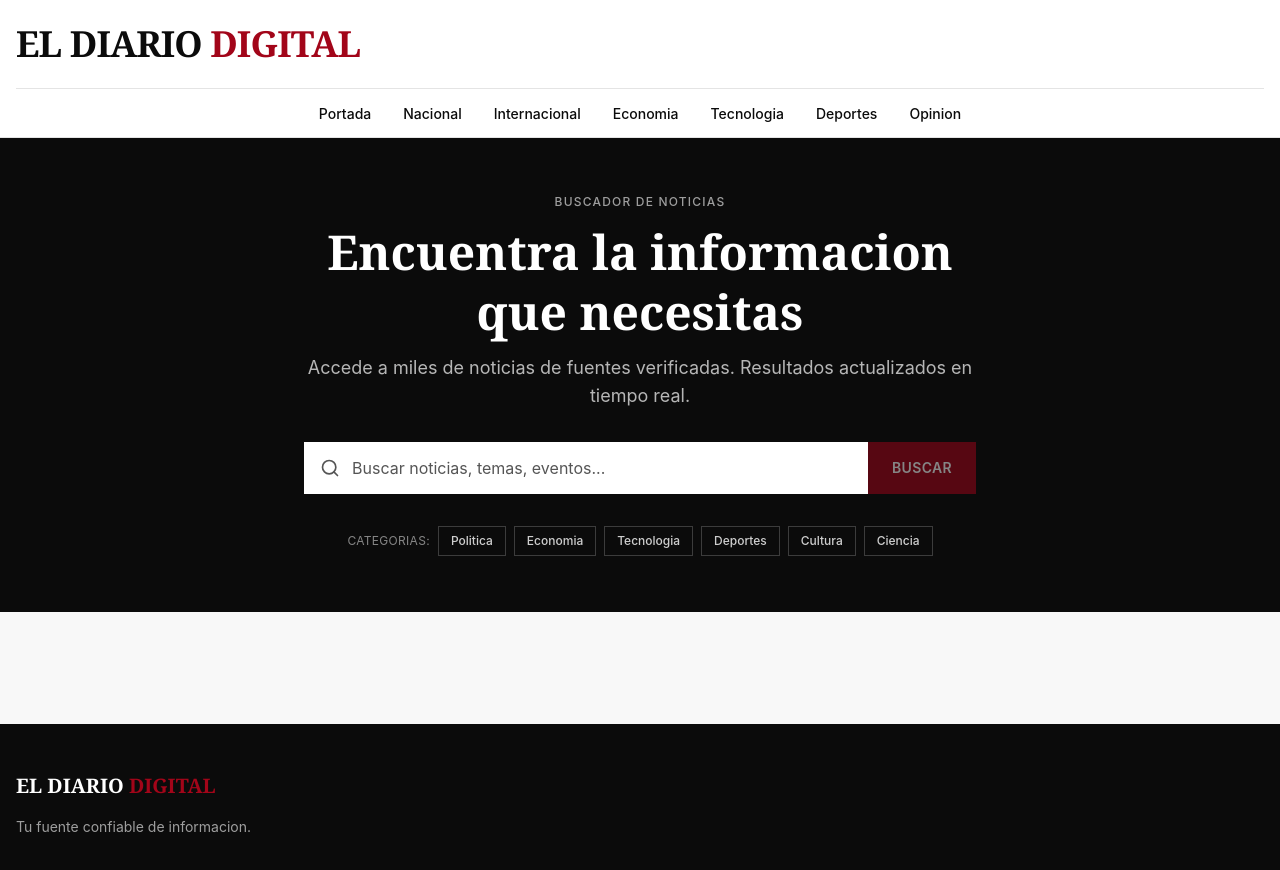
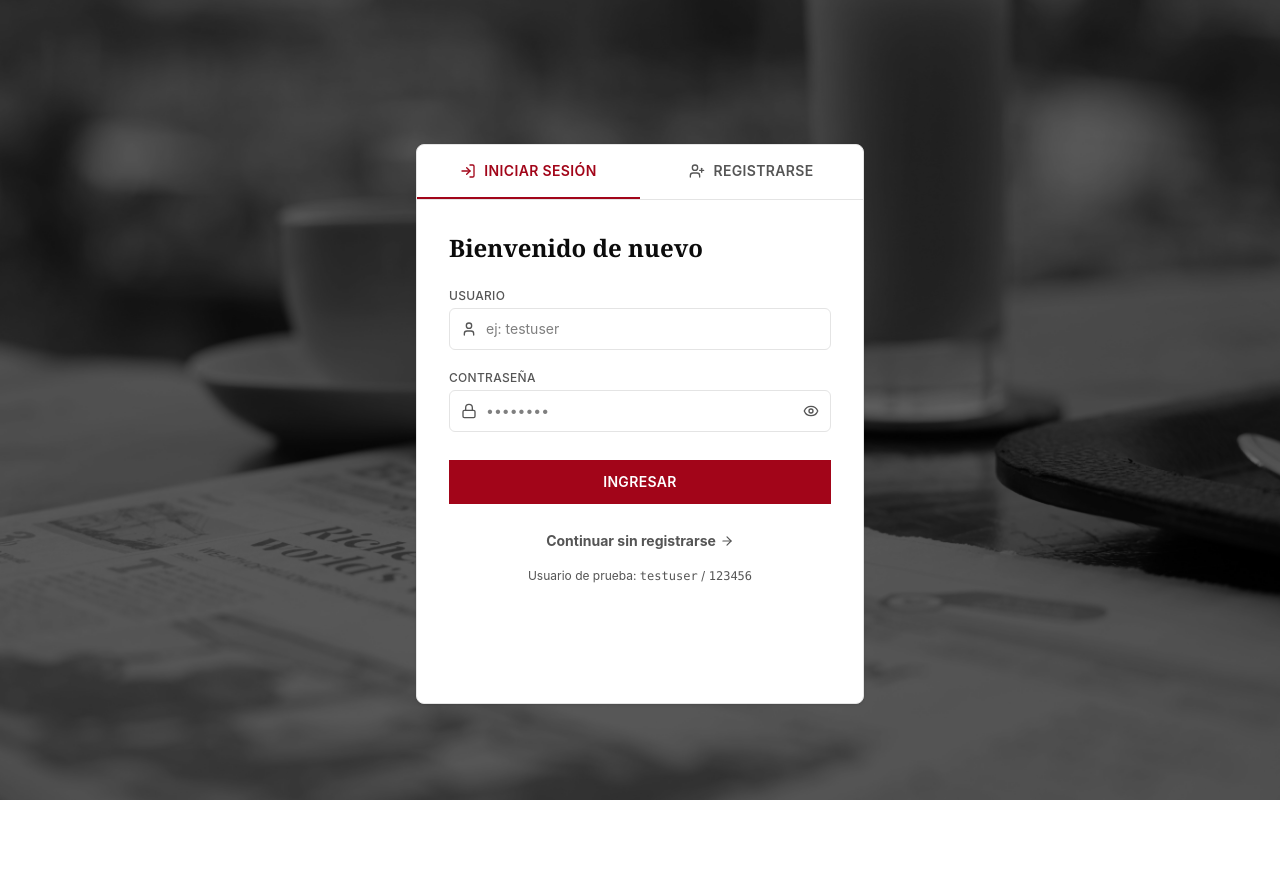
Before and after one commit to AmandaMedina17/News_Retrieval_UI, a React (Vite) app: page / in a window 1280 px wide. Shown: the top 870 px of the page. After the commit the page ends 800 px from the top, so only its background shows below. Built offline with nearby package versions, Linux system fonts and the light colour scheme.

Commit message:
feat: transitions and visual adjustments

```diff
--- a/src/App.tsx
+++ b/src/App.tsx
@@ -1,19 +1,61 @@
 "use client";
 
+import { useState } from "react";
 import { Header } from "./components/layout/Header";
 import { Footer } from "./components/layout/Footer";
 import { HeroSection } from "./components/sections/HeroSection";
 import { NewsGrid } from "./components/ui/NewsGrid";
+import { AuthCard } from "./components/sections/AuthCard";
 import { useSearch } from "./hooks/useSearch";
+import fondo from "./components/sections/periodico.jpg";
 
 export default function App() {
-  const { query, setQuery, news, isLoading, hasSearched, handleSearch } =
-    useSearch();
+  const [isLoggedIn, setIsLoggedIn] = useState(false);
+  const [user, setUser] = useState<string | null>(null);
+  const [isLeaving, setIsLeaving] = useState(false);
+
+  const { query, setQuery, news, isLoading, hasSearched, handleSearch } = useSearch();
+
+  const handleLogin = (username: string) => {
+    setIsLeaving(true);
+    setTimeout(() => {
+      setIsLoggedIn(true);
+      setUser(username);
+      setIsLeaving(false);
+    }, 500);
+  };
+
+  const handleLogout = () => {
+    setIsLoggedIn(false);
+    setUser(null);
+  };
+
+  const bgUrl = fondo && typeof fondo === "object" && "src" in fondo ? fondo : fondo;
 
   return (
-    <div className="min-h-screen flex flex-col bg-background">
-      <Header />
+    <>
+      {/* Fondo fijo con imagen y overlay */}
+      <div
+        className="fixed inset-0 w-full h-full bg-cover bg-center bg-no-repeat"
+        style={{ backgroundImage: `url(${bgUrl})` }}
+      >
+        <div className="absolute inset-0 bg-black/60" />
+      </div>
 
+      {/* Contenido principal */}
+      <div className="relative z-10">
+        {!isLoggedIn ? (
+          <div
+            className={`flex min-h-screen items-center justify-center px-4 py-12 transition-all duration-500 ease-out ${
+              isLeaving ? "opacity-0 scale-95" : "opacity-100 scale-100"
+            }`}
+          >
+            <AuthCard onLogin={handleLogin} />
+          </div>
+        ) : (
+          <div className="animate-fadeInUp">
+            <div className="min-h-screen flex flex-col bg-transparent">
+              <Header user={user} onLogout={handleLogout} />
               <main className="flex-1">
                 <HeroSection
                   query={query}
@@ -22,8 +64,9 @@ export default function App() {
                   isLoading={isLoading}
                 />
 
-        <section className="w-full px-4 py-10 md:py-14">
-          <div className="max-w-7xl mx-auto">
+                {/* Sección de noticias con fondo blanco */}
+                <section className="w-full bg-muted py-10 md:py-14 mt-0 rounded-t-lg">
+                  <div className="max-w-7xl mx-auto px-4">
                     {hasSearched && (
                       <div className="mb-6 flex items-center justify-between border-b border-border pb-4">
                         <h2 className="font-serif text-xl md:text-2xl font-bold text-foreground">
@@ -33,13 +76,12 @@ export default function App() {
                           <span className="text-sm text-muted-foreground">
                             {news.length}{" "}
                             {news.length === 1
-                      ? "articulo encontrado"
-                      : "articulos encontrados"}
+                              ? "artículo encontrado"
+                              : "artículos encontrados"}
                           </span>
                         )}
                       </div>
                     )}
-
                     <NewsGrid
                       news={news}
                       isLoading={isLoading}
@@ -48,21 +90,21 @@ export default function App() {
                   </div>
                 </section>
               </main>
-
               <Footer />
+            </div>
+          </div>
+        )}
+      </div>
 
       <style>{`
         @keyframes fadeInUp {
-          from {
-            opacity: 0;
-            transform: translateY(10px);
+          from { opacity: 0; transform: translateY(10px); }
+          to { opacity: 1; transform: translateY(0); }
         }
-          to {
-            opacity: 1;
-            transform: translateY(0);
-          }
+        .animate-fadeInUp {
+          animation: fadeInUp 0.4s ease-out forwards;
         }
       `}</style>
-    </div>
+    </>
   );
 }
--- a/src/components/layout/Header.tsx
+++ b/src/components/layout/Header.tsx
@@ -1,10 +1,15 @@
 "use client";
 
 import { useState } from "react";
-import { Menu, X } from "lucide-react";
+import { Menu, X, LogOut } from "lucide-react";
 import { navItems } from "../../data/mock";
 
-export function Header() {
+interface HeaderProps {
+  user?: string | null;
+  onLogout?: () => void;
+}
+
+export function Header({ user, onLogout }: HeaderProps) {
   const [mobileMenuOpen, setMobileMenuOpen] = useState(false);
 
   return (
@@ -28,6 +33,23 @@ export function Header() {
               EL DIARIO <span className="text-primary">DIGITAL</span>
             </h1>
           </div>
+
+          {/* Área de usuario (solo visible en desktop y si está logueado) */}
+          {user && (
+            <div className="hidden md:flex items-center gap-4 ml-4">
+              <span className="text-sm text-muted-foreground">
+                Hola, <span className="font-medium text-foreground">{user}</span>
+              </span>
+              <button
+                onClick={onLogout}
+                className="flex items-center gap-1.5 text-sm text-muted-foreground hover:text-primary transition-colors"
+                aria-label="Cerrar sesión"
+              >
+                <LogOut className="w-4 h-4" />
+                <span>Salir</span>
+              </button>
+            </div>
+          )}
         </div>
 
         <nav className="hidden md:block border-t border-border">
@@ -46,6 +68,7 @@ export function Header() {
         </nav>
       </div>
 
+      {/* Menú móvil */}
       {mobileMenuOpen && (
         <nav className="md:hidden border-t border-border bg-card">
           <ul className="divide-y divide-border">
@@ -59,6 +82,18 @@ export function Header() {
                 </a>
               </li>
             ))}
+            {/* Opción de cerrar sesión en móvil si está logueado */}
+            {user && (
+              <li>
+                <button
+                  onClick={onLogout}
+                  className="w-full text-left px-4 py-3 text-sm font-medium text-muted-foreground hover:bg-muted transition-colors flex items-center gap-2"
+                >
+                  <LogOut className="w-4 h-4" />
+                  Cerrar sesión ({user})
+                </button>
+              </li>
+            )}
           </ul>
         </nav>
       )}
--- a/src/components/sections/HeroSection.tsx
+++ b/src/components/sections/HeroSection.tsx
@@ -22,8 +22,9 @@ export function HeroSection({
   };
 
   return (
-    <section className="w-full bg-foreground text-card py-10 md:py-14">
-      <div className="max-w-4xl mx-auto px-4 text-center space-y-6">
+    <section className="relative w-full text-card py-10 md:py-14">
+      {/* Contenido por encima del overlay (el overlay ya está en App.tsx) */}
+      <div className="relative z-10 max-w-4xl mx-auto px-4 text-center space-y-6">
         <div className="space-y-3">
           <p className="text-xs uppercase tracking-widest text-card/60 font-medium">
             Buscador de noticias
--- a/src/components/ui/SearchBar.tsx
+++ b/src/components/ui/SearchBar.tsx
@@ -36,7 +36,7 @@ export function SearchBar({
         <button
           type="submit"
           disabled={isLoading || !query.trim()}
-          className="h-[52px] px-6 rounded-none text-sm font-semibold uppercase tracking-wide transition-all disabled:opacity-50 bg-primary text-primary-foreground hover:bg-primary/90"
+          className="h-[52px] px-6 rounded-none text-sm font-semibold uppercase tracking-wide transition-all bg-primary text-primary-foreground hover:bg-primary/90"
         >
           {isLoading ? (
             <span className="inline-block w-4 h-4 border-2 border-primary-foreground border-t-transparent rounded-full animate-spin" />
--- a/src/index.css
+++ b/src/index.css
@@ -24,3 +24,18 @@
   --color-opinion: oklch(0.5 0.12 220);
   --color-feature: oklch(0.45 0.18 25);
 }
+
+@keyframes fadeInUp {
+  from {
+    opacity: 0;
+    transform: translateY(10px);
+  }
+  to {
+    opacity: 1;
+    transform: translateY(0);
+  }
+}
+
+.animate-fadeInUp {
+  animation: fadeInUp 0.3s ease-out forwards;
+}
```
Also changed, not shown: src/components/sections/periodico.jpg (added). Lines whose indentation alone changed are shown as unchanged.
